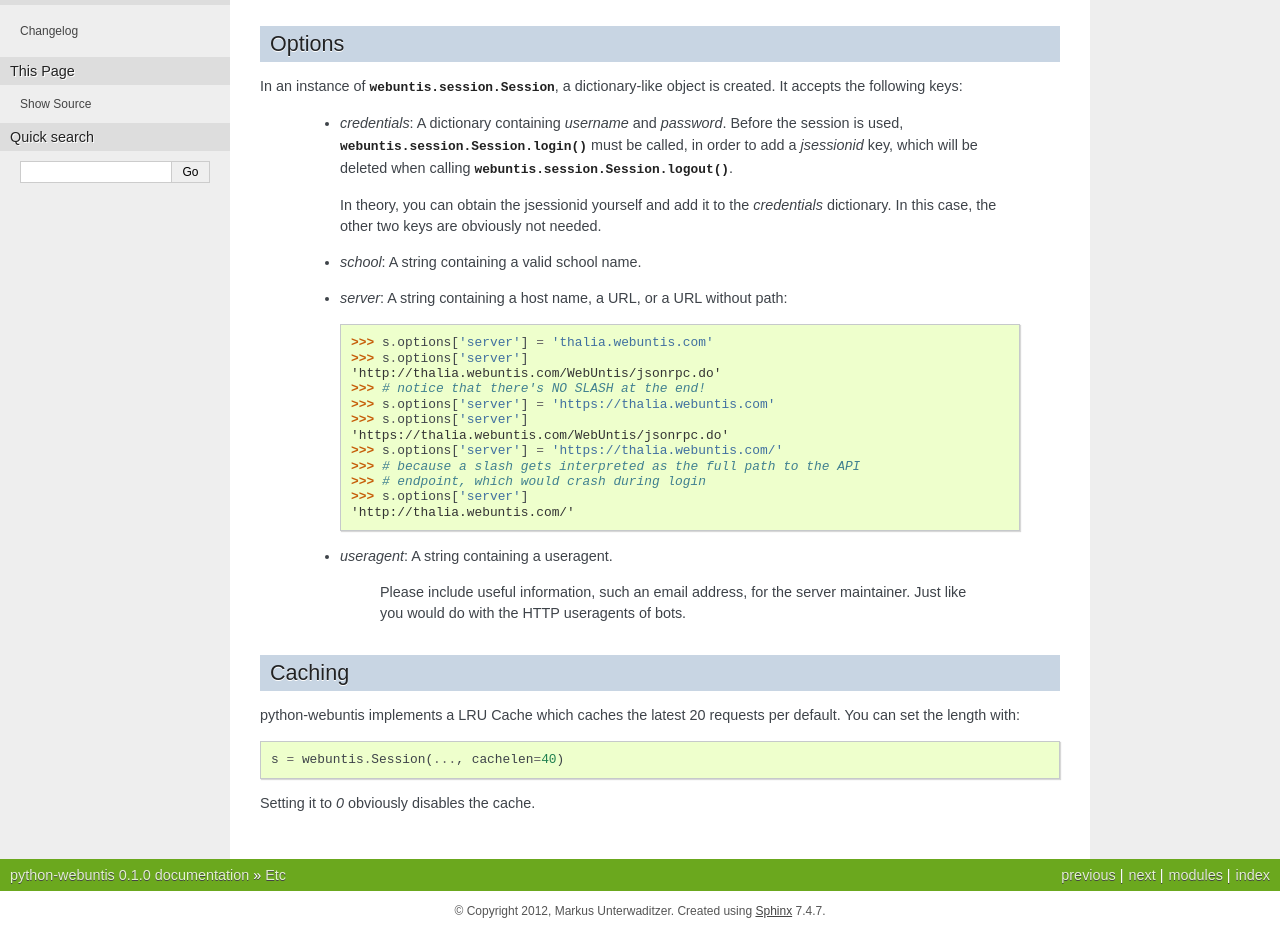
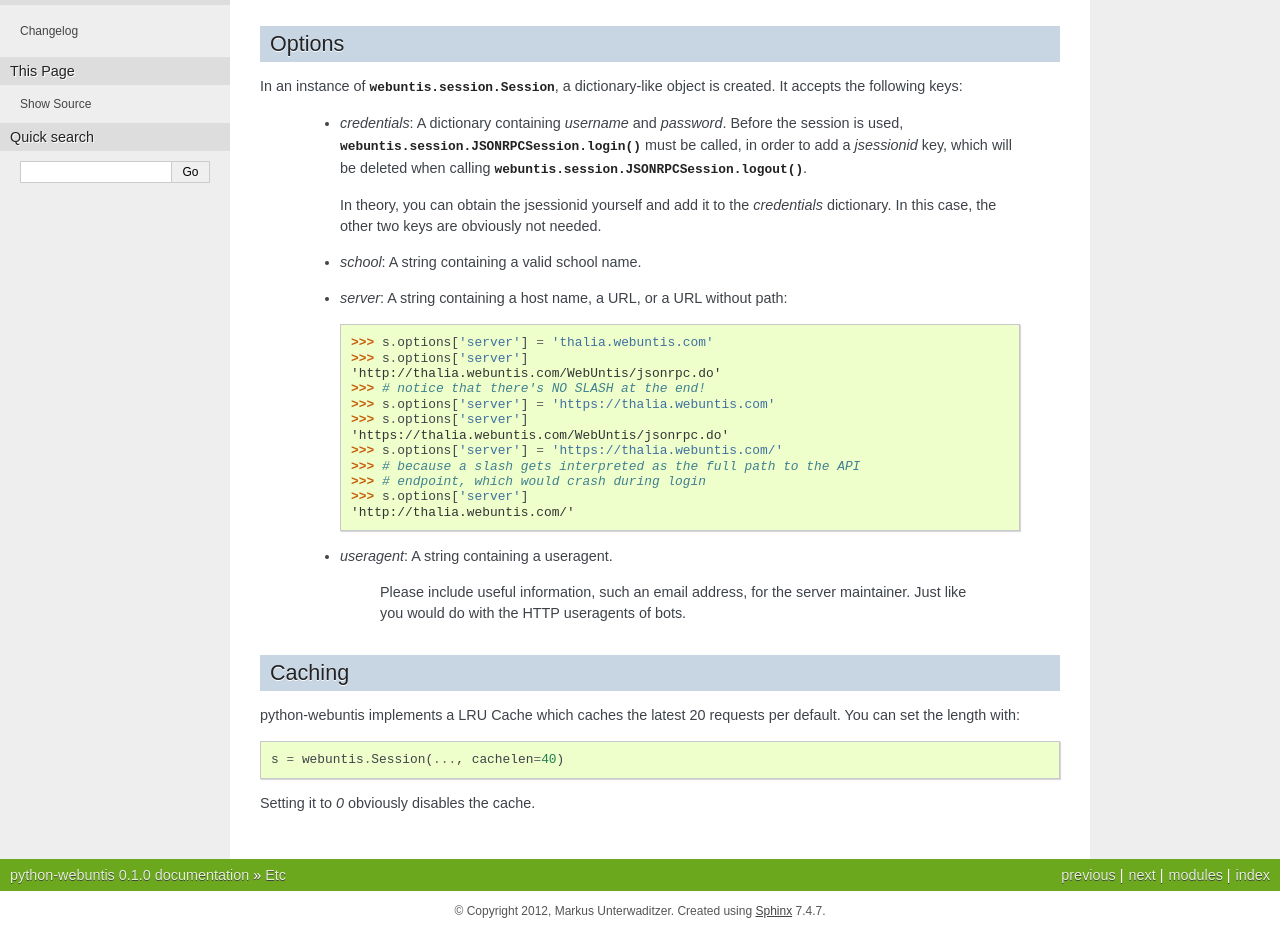
Before and after one commit to python-webuntis/python-webuntis, a Sphinx documentation site: the page built from docs/etc.rst, in a window 1280 px wide, cut to the strip 275-1206 px from the top of the page. Built offline with Sphinx 7.4.7, drawn with Linux system fonts in a browser that asks for light colours.

Commit message:
Fixed broken link in documentation.

```diff
--- a/docs/etc.rst
+++ b/docs/etc.rst
@@ -14,7 +14,7 @@ Options
 
 In an instance of :py:class:`webuntis.session.Session`, a dictionary-like object is created. It accepts the following keys:
 
-  - *credentials*: A dictionary containing *username* and  *password*. Before the session is used, :py:meth:`webuntis.session.Session.login` must be called, in order to add a *jsessionid* key, which will be deleted when calling :py:meth:`webuntis.session.Session.logout`.
+  - *credentials*: A dictionary containing *username* and  *password*. Before the session is used, :py:meth:`webuntis.session.JSONRPCSession.login` must be called, in order to add a *jsessionid* key, which will be deleted when calling :py:meth:`webuntis.session.JSONRPCSession.logout`.
 
     In theory, you can obtain the jsessionid yourself and add it to the *credentials* dictionary. In this case, the other two keys are obviously not needed.
 
```
